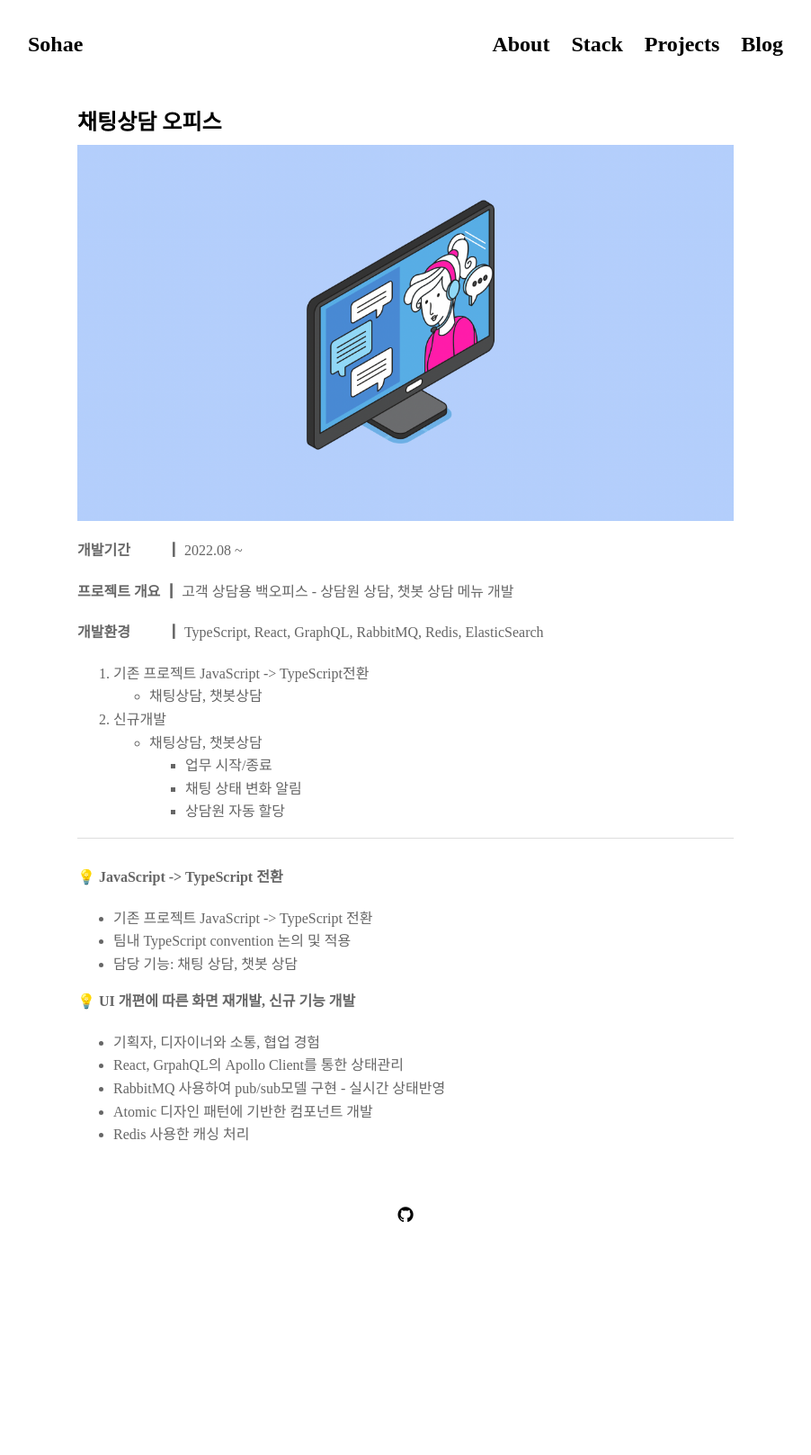
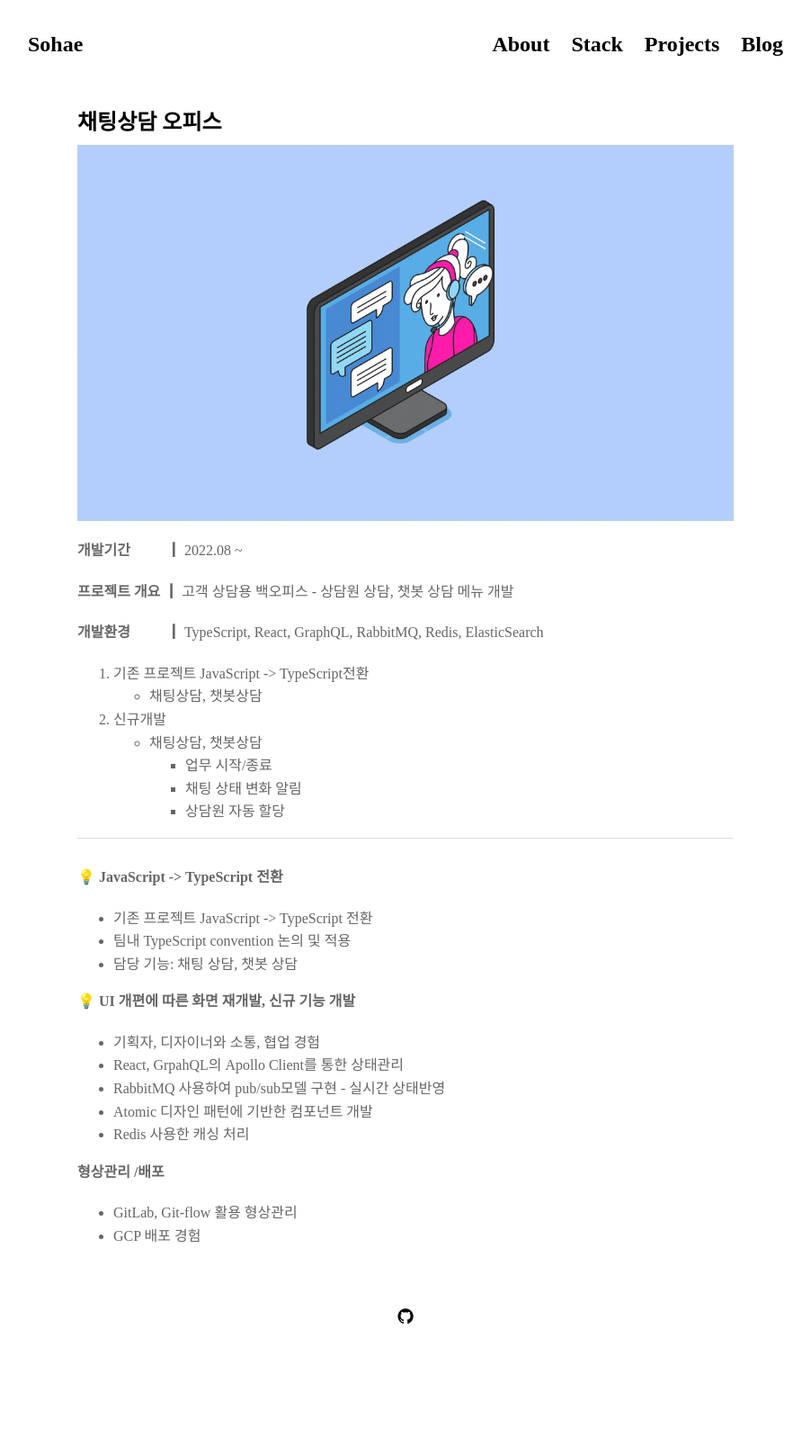
Before and after one commit to Dayook/dayook.github.io, a Jekyll site: the page built from projects/proj-5.md, in a window 1280 px wide. Shown: the whole page at 90% size, without its empty margins (189-1091 px from the left). Built offline with Jekyll 4.4.1, drawn with Linux system fonts in a browser that asks for light colours; nearby versions of some CDN libraries; some web fonts are replaced; before the commit the page ends 1504 px from its top, so only the background shows below that.

```diff
--- a/projects/proj-5.md
+++ b/projects/proj-5.md
@@ -33,3 +33,7 @@
 - RabbitMQ 사용하여 pub/sub모델 구현 - 실시간 상태반영
 - Atomic 디자인 패턴에 기반한 컴포넌트 개발
 - Redis 사용한 캐싱 처리
+
+**형상관리 /배포**
+- GitLab, Git-flow 활용 형상관리
+- GCP 배포 경험
```
